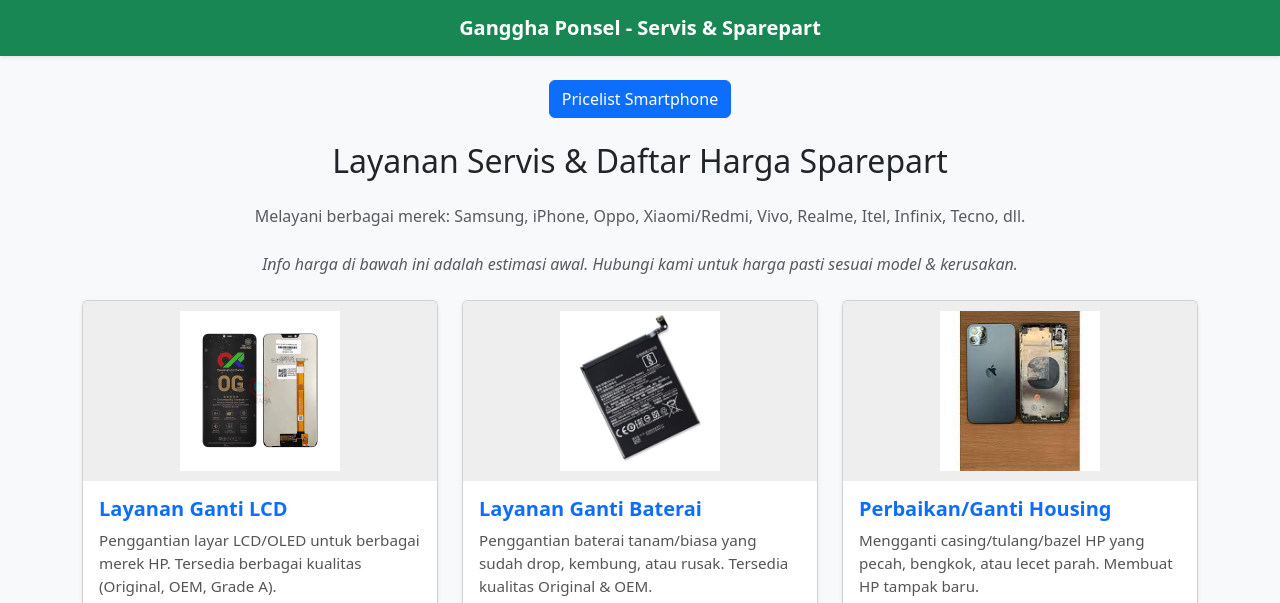
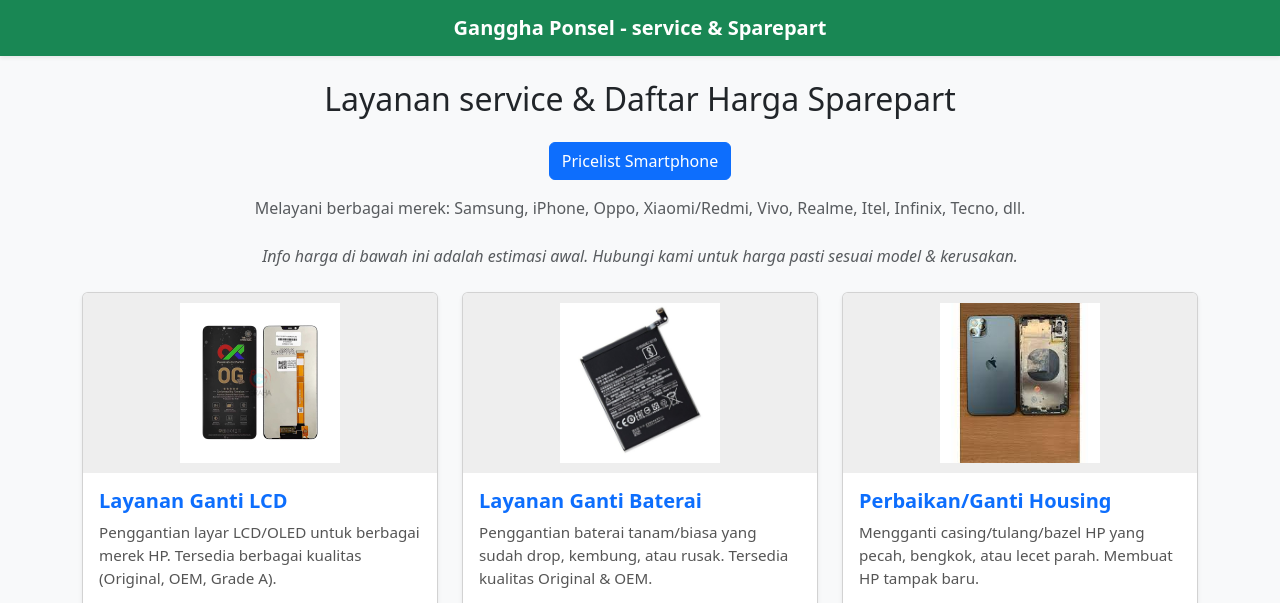
Before and after one commit to aldowiranataputra/service, a plain HTML site: page index.html in a window 1280 px wide. Shown: the top 603 px of the page. Drawn offline with nearby package versions, Linux system fonts and the light colour scheme.

Commit message:
Update index.html

```diff
--- a/index.html
+++ b/index.html
@@ -3,7 +3,7 @@
 <head>
     <meta charset="UTF-8">
     <meta name="viewport" content="width=device-width, initial-scale=1.0">
-    <title>Daftar Harga Servis & Sparepart - Ganggha Ponsel</title>
+    <title>Daftar Harga service & Sparepart - Ganggha Ponsel</title>
 
     <link href="https://cdn.jsdelivr.net/npm/bootstrap@5.3.3/dist/css/bootstrap.min.css" rel="stylesheet" integrity="sha384-QWTKZyjpPEjISv5WaRU9OFeRpok6YctnYmDr5pNlyT2bRjXh0JMhjY6hW+ALEwIH" crossorigin="anonymous">
 
@@ -14,15 +14,15 @@
 <body>
 
     <nav class="navbar navbar-expand-lg navbar-dark bg-success shadow-sm"> <div class="container">
-            <a class="navbar-brand fw-bold mx-auto" href="#">Ganggha Ponsel - Servis & Sparepart</a>
+            <a class="navbar-brand fw-bold mx-auto" href="#">Ganggha Ponsel - service & Sparepart</a>
         </div>
     </nav>
 
-    <main class="container my-4">
-        <div class="text-center mb-4">
-            <a href="https://aldowiranataputra.github.io/pricelist/" class="btn btn-primary" target="_blank" rel="noopener noreferrer">Pricelist Smartphone</a>
-        </div>
-        <h2 class="text-center mb-4">Layanan Servis & Daftar Harga Sparepart</h2>
+   <main class="container my-4">
+      <h2 class="text-center mb-4">Layanan service & Daftar Harga Sparepart</h2>
+      <p class="text-center">
+        <a href="https://aldowiranataputra.github.io/pricelist/" class="btn btn-primary" target="_blank" rel="noopener noreferrer">Pricelist Smartphone</a>
+      </p>
         <p class="text-center text-muted mb-4">Melayani berbagai merek: Samsung, iPhone, Oppo, Xiaomi/Redmi, Vivo, Realme, Itel, Infinix, Tecno, dll.</p>
         <p class="text-center text-muted mb-4 fst-italic">Info harga di bawah ini adalah estimasi awal. Hubungi kami untuk harga pasti sesuai model & kerusakan.</p>
 
```
